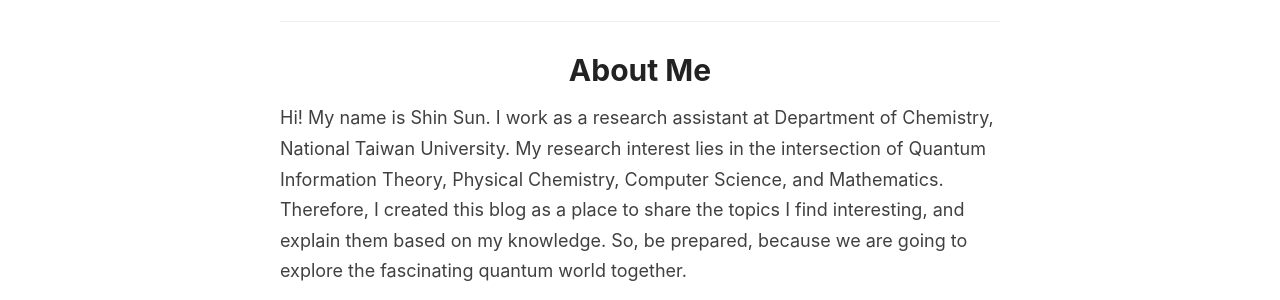
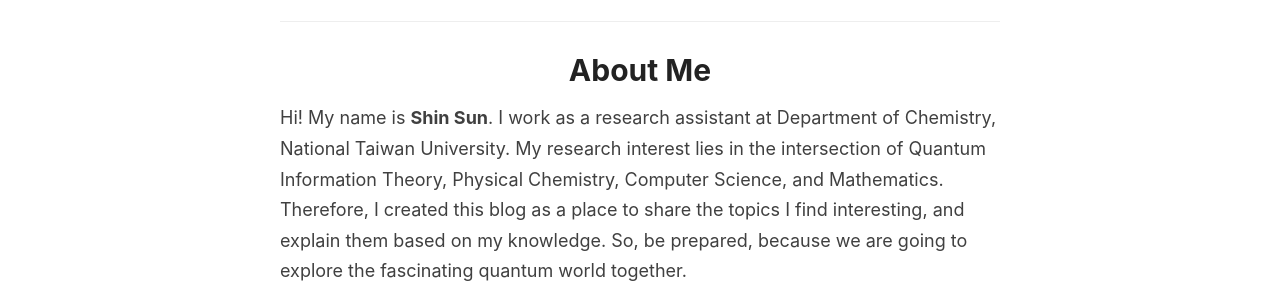
Before and after one commit to ZincSun/ZincSun.github.io, a Jekyll site: the page built from _pages/about.md, in a window 1280 px wide. Shown: the part 142-442 px from the top of the page. Built offline with Jekyll 4.4.1, drawn with Linux system fonts in a browser that asks for light colours.

```diff
--- a/_pages/about.md
+++ b/_pages/about.md
@@ -4,7 +4,7 @@ title: About Me
 permalink: /about/
 ---
 
-Hi! My name is Shin Sun. I work as a research assistant at Department of Chemistry, National Taiwan University. My research interest
+Hi! My name is **Shin Sun**. I work as a research assistant at Department of Chemistry, National Taiwan University. My research interest
 lies in the intersection of Quantum Information Theory, Physical Chemistry, Computer Science, and Mathematics. Therefore, I created this blog as
 a place to share the topics I find interesting, and explain them based on my knowledge. So, be prepared, because we are going to explore the fascinating quantum world
 together.
```
